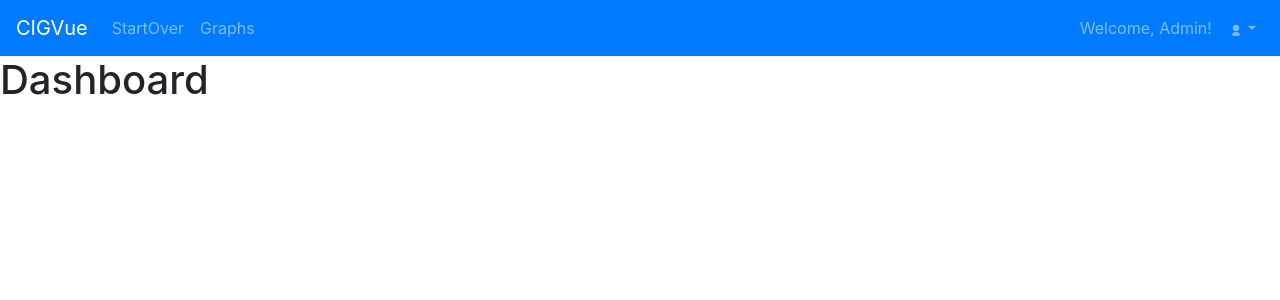
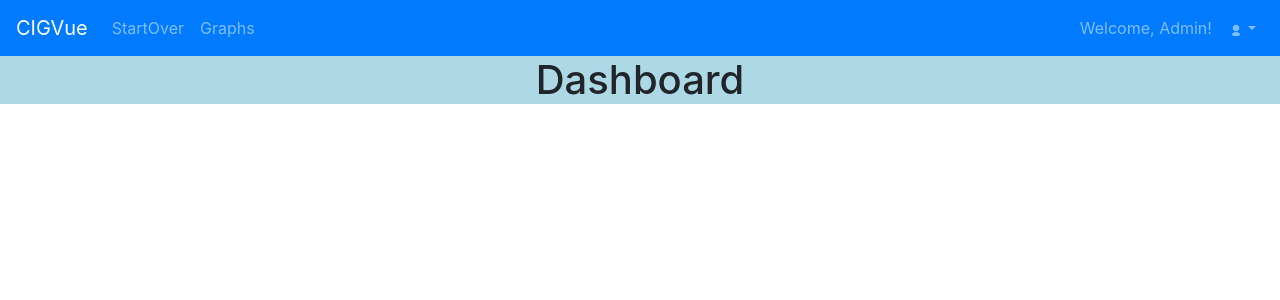
Before and after one commit to alexmorales26/CIGVue, a React (Create React App) app in the folder front-end/: page /home in a window 1280 px wide. Shown: the top 300 px of the page. Built offline with nearby package versions, Linux system fonts and the light colour scheme.

Commit message:
fixed temp Dashboard Title
It was bugging me

```diff
--- /dev/null
+++ b/front-end/src/assets/css/dashboard.css
@@ -0,0 +1,3 @@
+#body{
+    text-align: center;
+}
--- a/front-end/src/routes/dashboard/containers/dashboard.js
+++ b/front-end/src/routes/dashboard/containers/dashboard.js
@@ -1,14 +1,21 @@
 import React,{Component} from 'react';
-
+import '../../../assets/css/dashboard.css'
 
 export default class Dashboard extends Component{
     render(){
         return (
               <div>
 
+            <div id="body">
+
             <h1>Dashboard</h1>
 
-              </div>
+            </div>
+
+
+        </div>
+
+
         );
     }
 }
```
